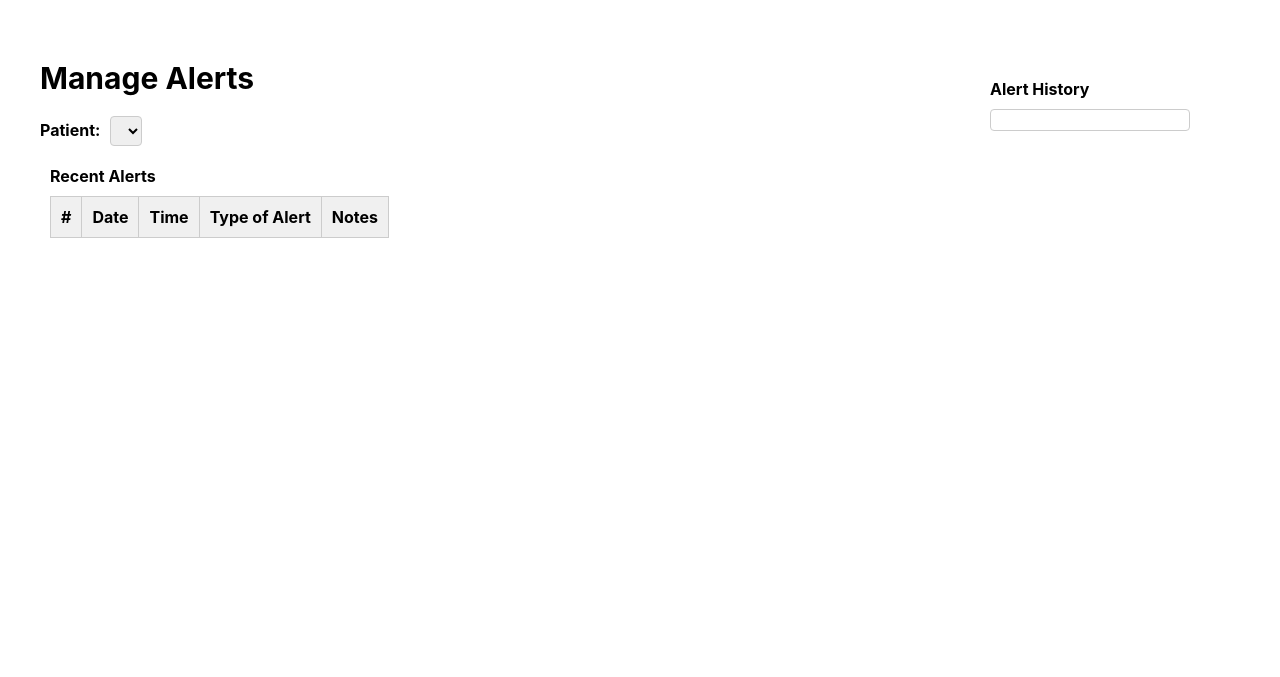
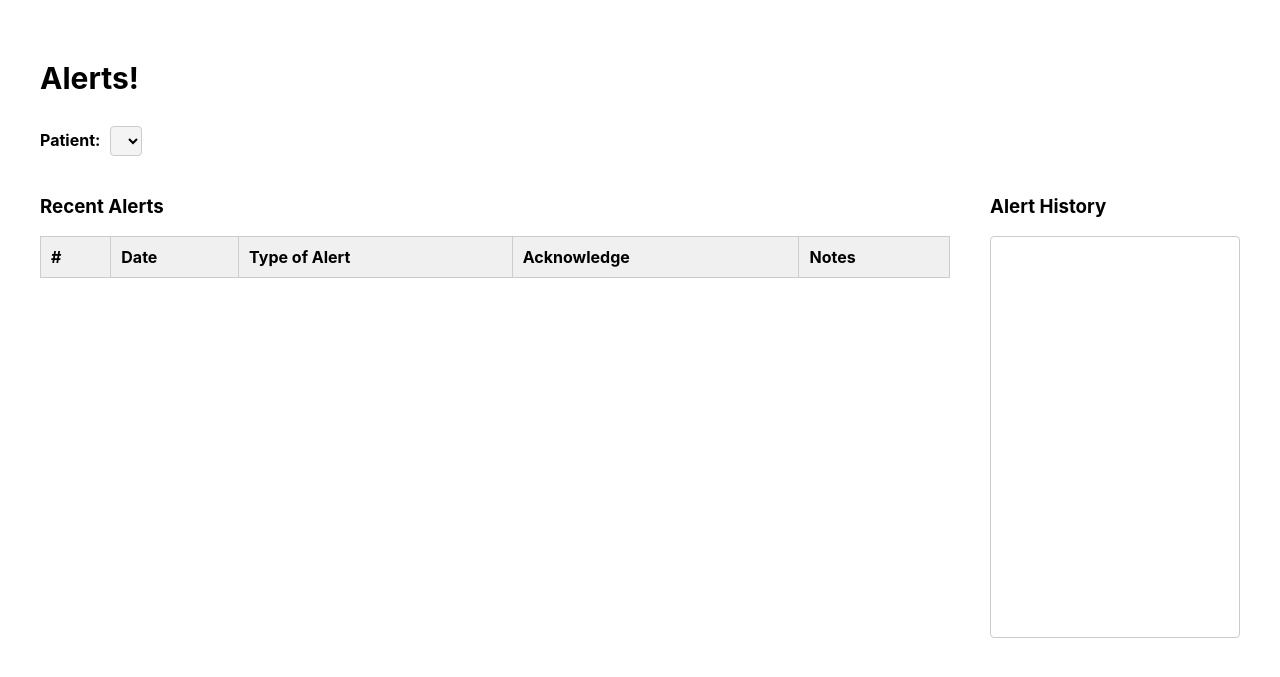
Before and after one commit to mlabeeba/Pill_Dispenser, a Flask app: page /alerts in a window 1280 px wide. Shown: the part 71-748 px from the top of the page. Run offline with Flask 3, Linux system fonts and the light colour scheme; lists and menus that the app fills with data are empty.

Commit message:
Styling for Alerts page Complete

```diff
--- a/app.py
+++ b/app.py
@@ -1,5 +1,6 @@
 from flask import Flask, render_template, request, redirect, url_for, flash, jsonify, session
-from database import get_pharmacist_by_email, get_all_patient_names, get_all_patients
+from database import get_pharmacist_by_email, get_all_patient_names, get_all_patients, get_patients_for_pharmacist, get_medications_for_patient
+
 import secrets
 
 app = Flask(__name__)
@@ -30,8 +31,14 @@ def dashboard():
 
 @app.route('/medications')
 def medications():
-    return render_template('medications.html', patient_names=patient_names)
+    if 'email' not in session:
+        flash('Please log in to access medications.', 'warning')
+        return redirect(url_for('login'))
 
+    # Fetch patients for the logged-in pharmacist
+    patient_list = get_patients_for_pharmacist(session['email'])
+
+    return render_template('medications.html', patient_names=patient_list)
 
 @app.route('/schedule')
 def schedule():
@@ -91,6 +98,16 @@ def searchpatients():
     # Return the filtered list as JSON
     return jsonify(filtered_patients)
 
+@app.route('/fetch_medications', methods=['GET'])
+def fetch_medications():
+    patient_name = request.args.get('patient_name')
+
+    # Fetch medications for the selected patient
+    medications = get_medications_for_patient(patient_name)
+
+    return jsonify(medications)
+
+
 
 if __name__ == '__main__':
     app.run(debug=True, host='0.0.0.0', port=5000)
--- a/database.py
+++ b/database.py
@@ -57,3 +57,19 @@ def get_pharmacist_name_by_id(pharmacist_id):
     if response.data and len(response.data) > 0:
         return response.data[0]['pharmacist_name']  # Extract the name
     return None  # Return None if no result
+
+def get_patients_for_pharmacist(email):
+    # Fetch pharmacist details using email
+    pharmacist = get_pharmacist_by_email(email)
+    if not pharmacist:
+        return []  # Return an empty list if no pharmacist is found
+
+    # Fetch patients associated with the pharmacist's ID
+    response = supabase.table('patients').select("*").eq("pharmacist_id", pharmacist['pharmacist_id']).execute()
+    return response.data if response.data else []
+
+def get_medications_for_patient(patient_name):
+    response = supabase.table('patients').select("medications(med_name, med_notes)").eq("patient_name", patient_name).execute()
+    if response.data:
+        return response.data[0].get('medications', [])
+    return []
--- a/static/alerts-style.css
+++ b/static/alerts-style.css
@@ -1,18 +1,25 @@
-/* Container */
-.container {
-    max-width: 1200px;
-    margin: 0 auto;
-    padding: 20px;
+/* Patient Name Dropdown */
+.dropdown {
+    margin-top: 10px;
+    text-align: left;
 }
 
-/* Header */
+.dropdown select {
+    padding: 10px;
+    font-size: 16px;
+    border-radius: 5px;
+    border: 1px solid #ccc;
+    background-color: #F4F4F4;
+    cursor: pointer;
+}
+
 h2 {
     font-size: 30px;
     font-weight: bold;
     margin-bottom: 20px;
 }
 
-/* Dropdown */
+/* Dropdown Container */
 .dropdown-container {
     display: flex;
     align-items: center;
@@ -31,27 +38,33 @@ h2 {
     font-size: 14px;
 }
 
-/* Main Content */
-.main-content {
-    display: flex;
-    align-items: flex-start;
-    gap: 20px;
+/* Alert History */
+
+.alert-history ul {
+    list-style-type: none;
+    border: 1px solid #ccc;
+    padding-bottom: 400px;
+    border-radius: 4px;
+    background-color: #fff;
 }
 
-/* Alerts Table */
-.alerts-table-container {
-    margin-bottom: 20px;
-    margin-left: 10px; /* Aligns with header and dropdown */
+/* Main Content Container */
+.main-content-container {
+    display: flex;
+    width: 100%;
 }
 
-.alerts-table-container h4 {
-    font-weight: bold;
-    margin: 0;
-    padding-bottom: 10px;
+.alert-table {
+    flex: auto;
 }
 
-.table-section {
-    display: flex;
+.alert-history {
+    width: 250px;
+    margin-left: 40px;
+}
+
+
+.alert-table, .alert-history {
     align-items: center;
 }
 
@@ -74,33 +87,3 @@ th {
 tr td {
     font-size: 14px;
 }
-
-/* Alert History */
-.alert-history {
-    position: absolute;
-    right: 50px;
-    top: 150px;
-    width: 200px;
-    padding-right: 40px;
-}
-
-.alert-history h4 {
-    font-weight: bold;
-    margin: 0;
-    padding-bottom: 10px;
-}
-
-.alert-history ul {
-    list-style-type: none;
-    padding: 0;
-    margin: 0;
-    border: 1px solid #ccc;
-    padding: 10px;
-    border-radius: 4px;
-    background-color: #fff;
-}
-
-.alert-history li {
-    font-size: 14px;
-    padding: 5px 0;
-}
--- a/templates/alerts.html
+++ b/templates/alerts.html
@@ -7,59 +7,60 @@
     <head>
         <meta charset="UTF-8">
         <meta name="viewport" content="width=device-width, initial-scale=1.0">
-        <title>Manage Alerts</title>
+        <title>Manage Alerts!</title>
         <link rel="stylesheet" href="{{ url_for('static', filename='alerts-style.css') }}">
     </head>
 
     <div class="container">
-    <h2>Manage Alerts</h2>
+        <h2>Alerts!</h2>
 
         <div class="dropdown-container">
             <div class="dropdown">
                 <label for="patient">Patient:</label>
                 <select id="patient" name="patient">
                     {% for patient in patient_names %}
-                    <option>{{ patient.name }}</option>
+                        <option>{{ patient.patient_name }}</option>
                     {% endfor %}
                 </select>
             </div>
         </div>
 
-    <div class="main-content">
-        <!-- Recent Alerts Section -->
-        <div class="alerts-table-container">
-            <h4>Recent Alerts</h4>
-            <div class="table-section">
+        <div class = "main-content">
+            <div class="main-content-container">
+
+                <div class = alert-table>
+                    <h3>Recent Alerts</h3>
                     <table>
                             <tr>
                                 <th>#</th>
                                 <th>Date</th>
-                        <th>Time</th>
                                 <th>Type of Alert</th>
+                                <th>Acknowledge</th>
                                 <th>Notes</th>
                             </tr>
-                    {% for alert in alerts %}
+                            {% for a in alerts %}
                                 <tr>
-                            <td>{{ alert.alert_id }}</td>
-                            <td>{{ alert.date }}</td>
-                            <td>{{ alert.time }}</td>
-                            <td>{{ alert.type }}</td>
-                            <td>{{ alert.notes }}</td>
+                                    <td>{{ a.alert_id }}</td>
+                                    <td>{{ a.date }}</td>
+                                    <td>{{ a.type }}</td>
+                                    <td>{{ a.acknowledge }}</td>
+                                    <td>{{ a.alert_notes }}</td>
                                 </tr>
                             {% endfor %}
                         </table>
-            </div>
+
                 </div>
 
-        <!-- Alert History Section -->
-        <div class="alert-history">
-            <h4>Alert History</h4>
+                <div class = alert-history>
+                    <h3>Alert History</h3>
                     <ul>
-                {% for alert in alert_history %}
-                    <li>{{ alert.type }} - {{ alert.date }}</li>
+                        {% for a in alerts %}
+                            <li>{{ a.name }}</li>
                         {% endfor %}
                     </ul>
                 </div>
             </div>
+        </div>
+    </div>
 
 {% endblock %}
--- a/templates/medications.html
+++ b/templates/medications.html
@@ -19,11 +19,12 @@
                 <label for="patient">Patient:</label>
                 <select id="patient" name="patient">
                     {% for patient in patient_names %}
-                        <option>{{ patient.name }}</option>
+                        <option>{{ patient.patient_name }}</option>
                     {% endfor %}
                 </select>
             </div>
         </div>
+
 
         <div class="main-content">
             <div class="med-table-container">
```
Lines whose indentation alone changed are shown as unchanged.
